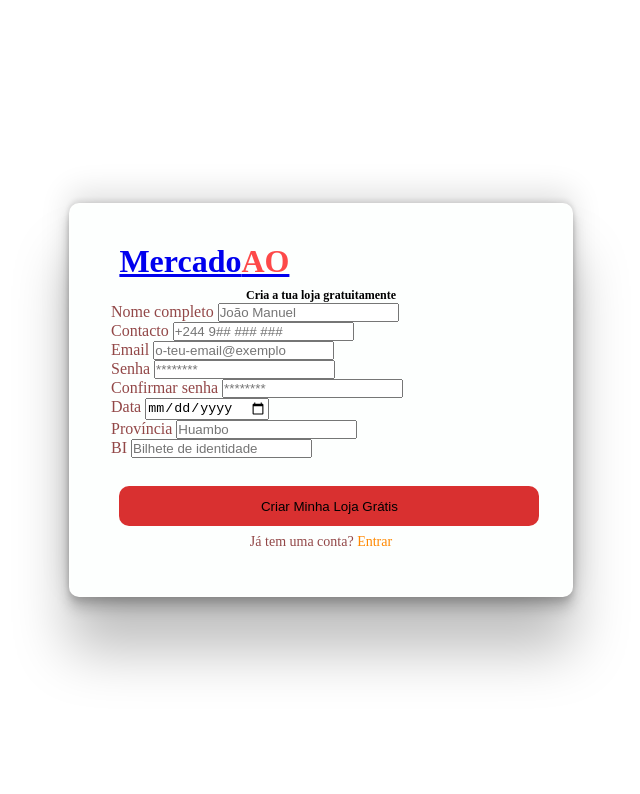
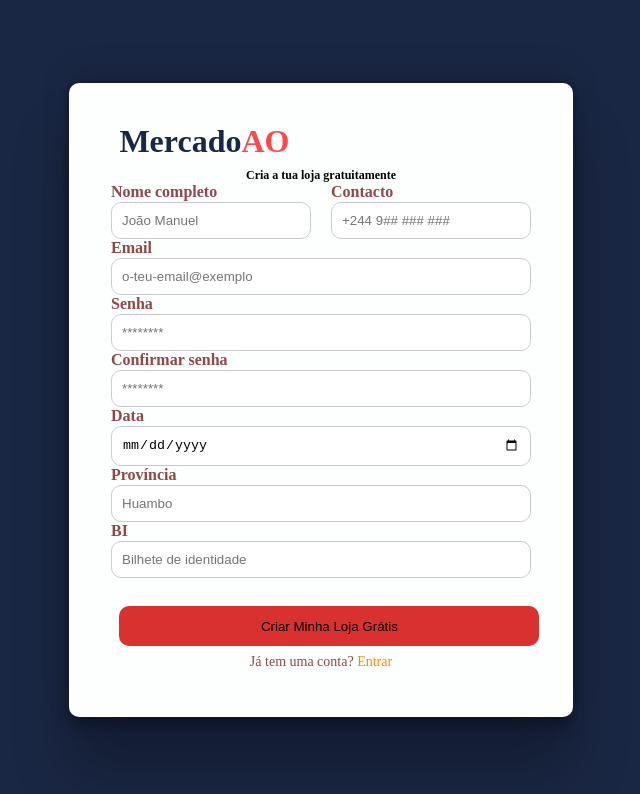
Before and after one commit to FernandoCosta333/MercadoVendaJa, a plain HTML site: page HTML/cadastro.html in a window 1280 px wide. Shown: the whole page, without its empty margins (319-959 px from the left). Drawn offline with Linux system fonts and the light colour scheme; files that its build step writes are made by us from their sources.

Commit message:
Adicionei o css da melhoria da tela de cadastro

```diff
--- a/CSS/cadastro.css
+++ b/CSS/cadastro.css
@@ -4,7 +4,7 @@
 
 }
 body{
- background-color:rgb(255, 255, 255);
+ background-color:#1A2744;
  display: flex;
     flex-direction: column;
     justify-content: center;
@@ -75,3 +75,28 @@
 .remember a:hover{
     text-decoration: underline;
 }
+a{
+    text-decoration: none;
+   color: #1A2744;
+}
+.formulario{
+    display: grid;
+    gap: 20px;
+}
+.linha{
+    display: grid;
+    grid-template-columns: 1fr 1fr;
+    gap: 20px;
+}
+label{
+    display: block;
+    margin-bottom: 1px;
+    font-weight: bold;
+}
+input{
+    width: 100%;
+    padding: 10px;
+    border: 1px solid #ccc;
+    border-radius: 10px;
+    box-sizing: border-box;
+}
```
